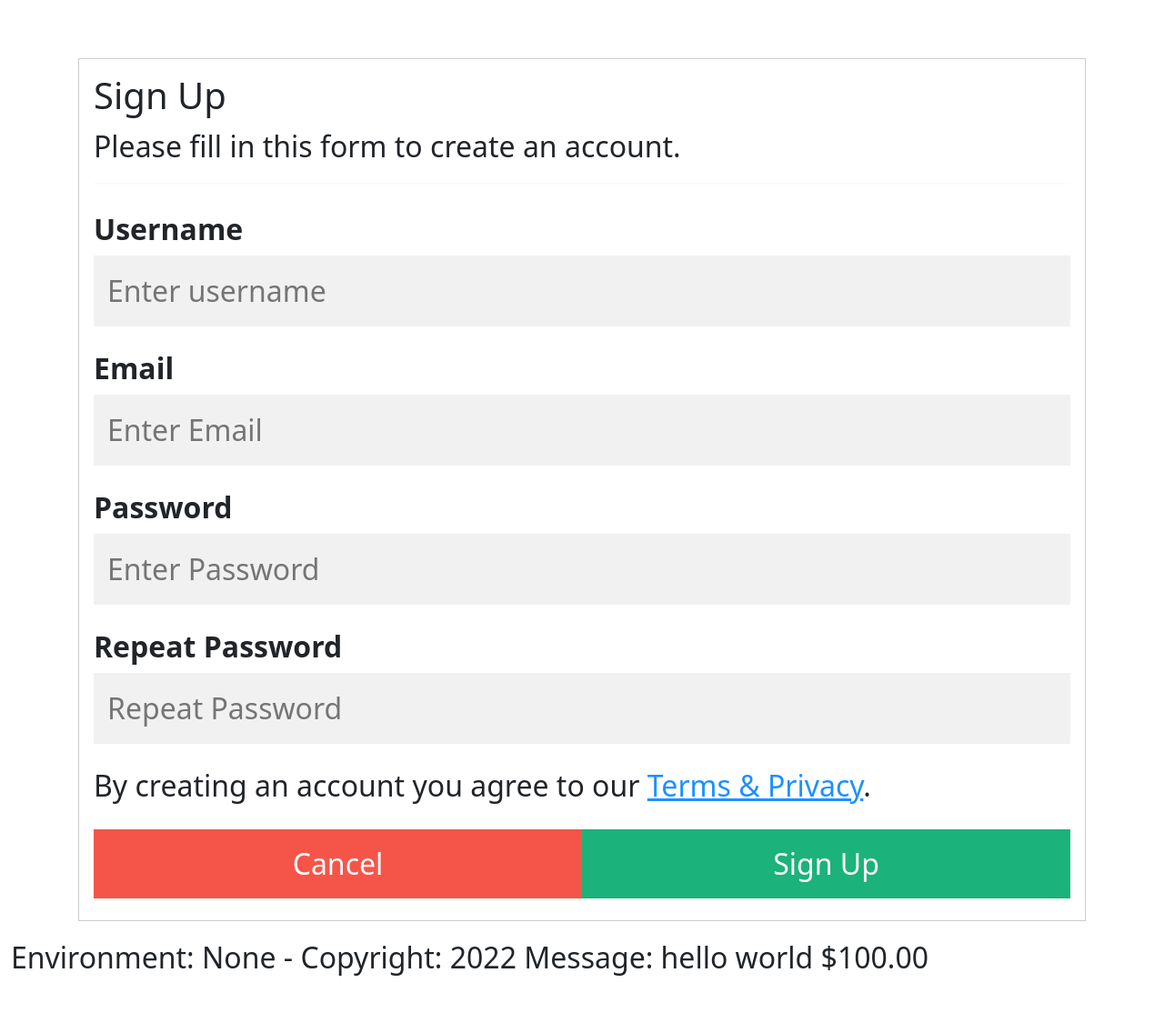
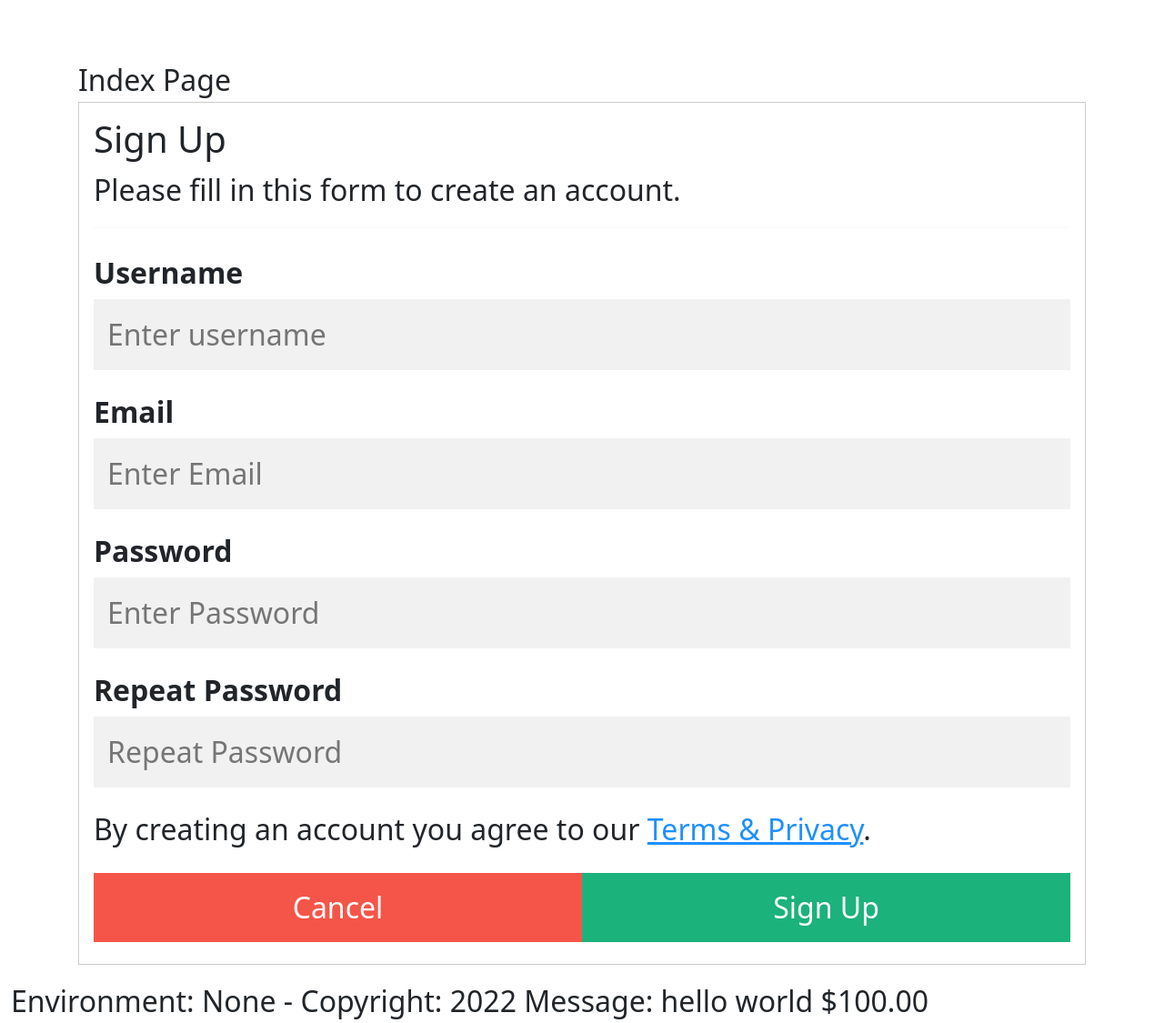
Before and after one commit to MaxLozada/poject1, a Flask app: page / in a window 1280 px wide. Shown: the part 112-1237 px from the top of the page at 91% size. Before the commit the page ends 1185 px from the top, so only its background shows below. Run offline with Flask 2, Linux system fonts and the light colour scheme.

Commit message:
test work flow

```diff
--- a/app/simple_pages/templates/index.html
+++ b/app/simple_pages/templates/index.html
@@ -1,5 +1,6 @@
 {% extends "base.html" %}
 {% block content %}
+    Index Page
     <form action="action_page.php" style="border:1px solid #ccc">
         <div class="container">
             <h1>Sign Up</h1>
```
